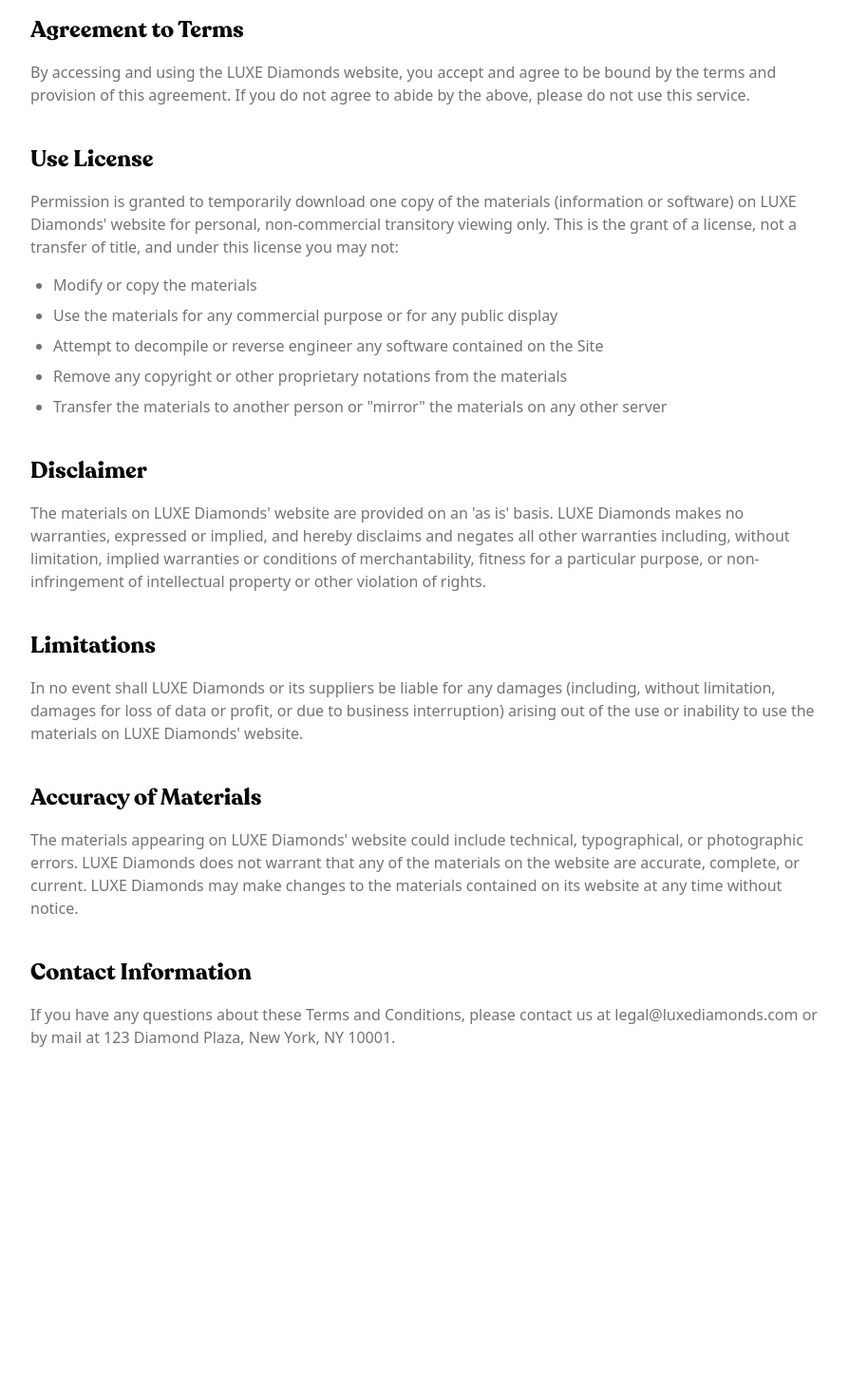
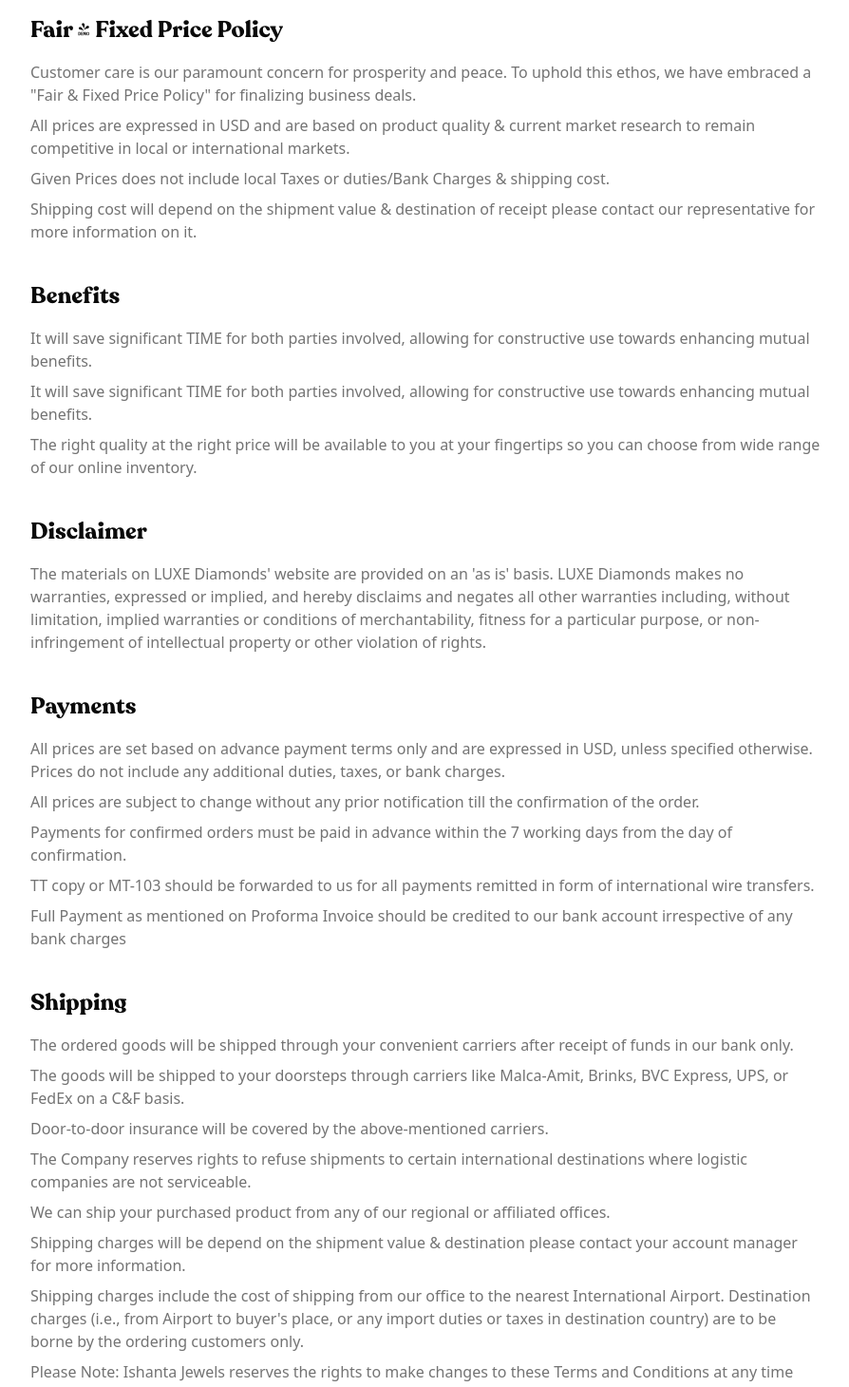
Before and after one commit to arpit-golakiya/luxe-diamonds, a Next.js app: page /terms in a window 1280 px wide. Shown: the part 160-1620 px from the top of the page at 95% size, without its empty margins (192-1086 px from the left). Before the commit the page ends 1344 px from the top, so only its background shows below. Built offline with nearby package versions, Linux system fonts and the light colour scheme.

Commit message:
fix: update terms and condition page.

```diff
--- a/app/terms/page.jsx
+++ b/app/terms/page.jsx
@@ -6,27 +6,32 @@
 
                 <div className="space-y-10 text-muted-foreground">
                     <section>
-                        <h2 className="text-2xl font-serif font-bold text-foreground mb-4">Agreement to Terms</h2>
-                        <p>
-                            By accessing and using the LUXE Diamonds website, you accept and agree to be bound by the terms and
-                            provision of this agreement. If you do not agree to abide by the above, please do not use this service.
+                        <h2 className="text-2xl font-serif font-bold text-foreground mb-4">Fair & Fixed Price Policy</h2>
+                        <p className="mb-2">
+                            Customer care is our paramount concern for prosperity and peace. To uphold this ethos, we have embraced a "Fair & Fixed Price Policy" for finalizing business deals.
+                        </p>
+                        <p className="mb-2">
+                            All prices are expressed in USD and are based on product quality & current market research to remain competitive in local or international markets.
+                        </p>
+                        <p className="mb-2">
+                            Given Prices does not include local Taxes or duties/Bank Charges & shipping cost.
+                        </p>
+                        <p className="mb-2">
+                            Shipping cost will depend on the shipment value & destination of receipt please contact our representative for more information on it.
                         </p>
                     </section>
 
                     <section>
-                        <h2 className="text-2xl font-serif font-bold text-foreground mb-4">Use License</h2>
-                        <p className="mb-4">
-                            Permission is granted to temporarily download one copy of the materials (information or software) on LUXE
-                            Diamonds' website for personal, non-commercial transitory viewing only. This is the grant of a license,
-                            not a transfer of title, and under this license you may not:
+                        <h2 className="text-2xl font-serif font-bold text-foreground mb-4">Benefits </h2>
+                        <p className="mb-2">
+                            It will save significant TIME for both parties involved, allowing for constructive use towards enhancing mutual benefits.
                         </p>
-                        <ul className="list-disc pl-6 space-y-2">
-                            <li>Modify or copy the materials</li>
-                            <li>Use the materials for any commercial purpose or for any public display</li>
-                            <li>Attempt to decompile or reverse engineer any software contained on the Site</li>
-                            <li>Remove any copyright or other proprietary notations from the materials</li>
-                            <li>Transfer the materials to another person or "mirror" the materials on any other server</li>
-                        </ul>
+                        <p className="mb-2">
+                            It will save significant TIME for both parties involved, allowing for constructive use towards enhancing mutual benefits.
+                        </p>
+                        <p className="mb-2">
+                            The right quality at the right price will be available to you at your fingertips so you can choose from wide range of our online inventory.
+                        </p>
                     </section>
 
                     <section>
@@ -40,29 +45,49 @@
                     </section>
 
                     <section>
-                        <h2 className="text-2xl font-serif font-bold text-foreground mb-4">Limitations</h2>
-                        <p>
-                            In no event shall LUXE Diamonds or its suppliers be liable for any damages (including, without limitation,
-                            damages for loss of data or profit, or due to business interruption) arising out of the use or inability
-                            to use the materials on LUXE Diamonds' website.
+                        <h2 className="text-2xl font-serif font-bold text-foreground mb-4">Payments</h2>
+                        <p className="mb-2">
+                            All prices are set based on advance payment terms only and are expressed in USD, unless specified otherwise. Prices do not include any additional duties, taxes, or bank charges.
+                        </p>
+                        <p className="mb-2">
+                            All prices are subject to change without any prior notification till the confirmation of the order.
+                        </p>
+                        <p className="mb-2">
+                            Payments for confirmed orders must be paid in advance within the 7 working days from the day of confirmation.
+                        </p>
+                        <p className="mb-2">
+                            TT copy or MT-103 should be forwarded to us for all payments remitted in form of international wire transfers.
+                        </p>
+                        <p className="mb-2">
+                            Full Payment as mentioned on Proforma Invoice should be credited to our bank account irrespective of any bank charges
                         </p>
                     </section>
 
                     <section>
-                        <h2 className="text-2xl font-serif font-bold text-foreground mb-4">Accuracy of Materials</h2>
-                        <p>
-                            The materials appearing on LUXE Diamonds' website could include technical, typographical, or photographic
-                            errors. LUXE Diamonds does not warrant that any of the materials on the website are accurate, complete, or
-                            current. LUXE Diamonds may make changes to the materials contained on its website at any time without
-                            notice.
+                        <h2 className="text-2xl font-serif font-bold text-foreground mb-4">Shipping</h2>
+                        <p className="mb-2">
+                            The ordered goods will be shipped through your convenient carriers after receipt of funds in our bank only.
                         </p>
-                    </section>
-
-                    <section>
-                        <h2 className="text-2xl font-serif font-bold text-foreground mb-4">Contact Information</h2>
-                        <p>
-                            If you have any questions about these Terms and Conditions, please contact us at legal@luxediamonds.com or
-                            by mail at 123 Diamond Plaza, New York, NY 10001.
+                        <p className="mb-2">
+                            The goods will be shipped to your doorsteps through carriers like Malca-Amit, Brinks, BVC Express, UPS, or FedEx on a C&F basis.
+                        </p>
+                        <p className="mb-2">
+                            Door-to-door insurance will be covered by the above-mentioned carriers.
+                        </p>
+                        <p className="mb-2">
+                            The Company reserves rights to refuse shipments to certain international destinations where logistic companies are not serviceable.
+                        </p>
+                        <p className="mb-2">
+                            We can ship your purchased product from any of our regional or affiliated offices.
+                        </p>
+                        <p className="mb-2">
+                            Shipping charges will be depend on the shipment value & destination please contact your account manager for more information.
+                        </p>
+                        <p className="mb-2">
+                            Shipping charges include the cost of shipping from our office to the nearest International Airport. Destination charges (i.e., from Airport to buyer's place, or any import duties or taxes in destination country) are to be borne by the ordering customers only.
+                        </p>
+                        <p className="mb-2">
+                            Please Note: Ishanta Jewels reserves the rights to make changes to these Terms and Conditions at any time without prior notifications.
                         </p>
                     </section>
                 </div>
```
